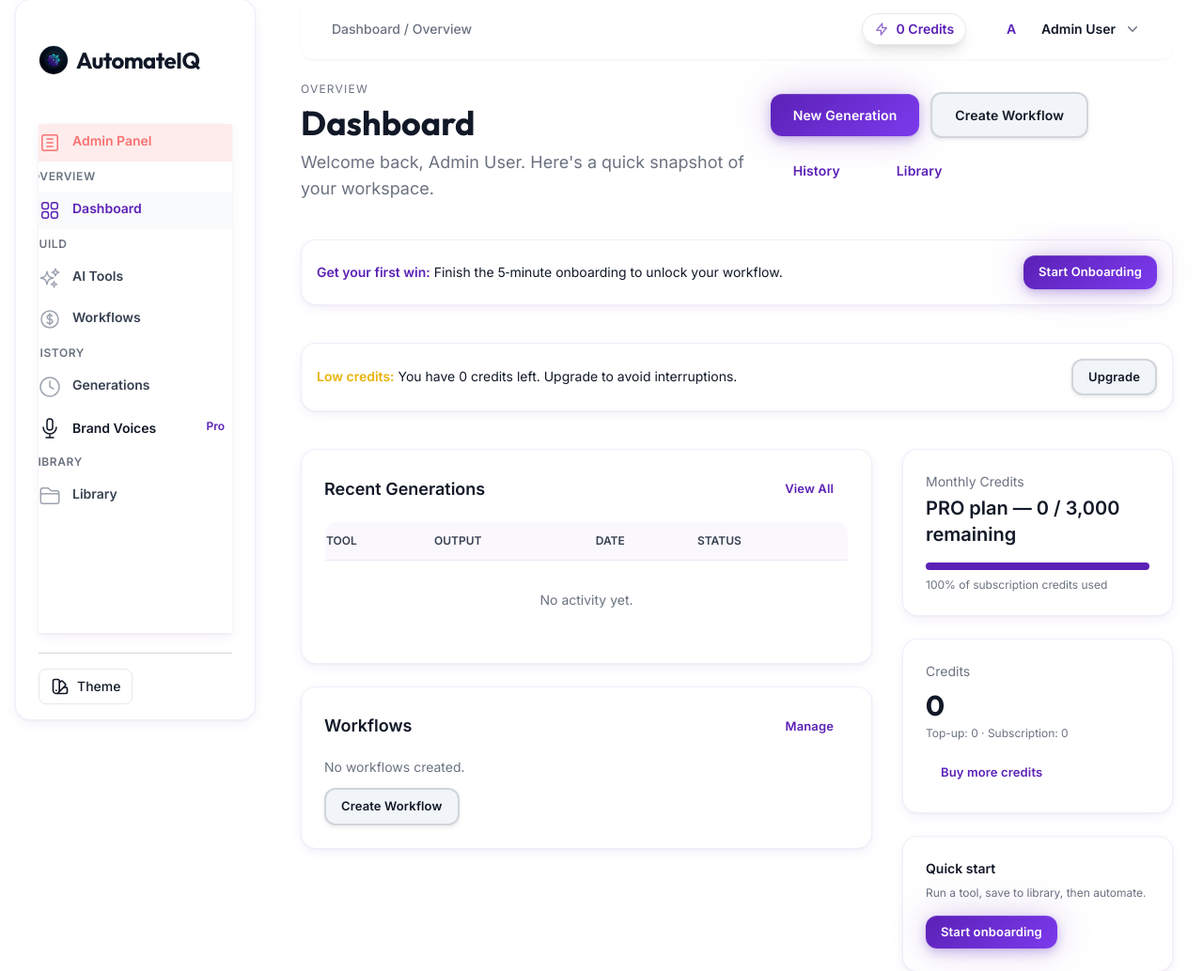
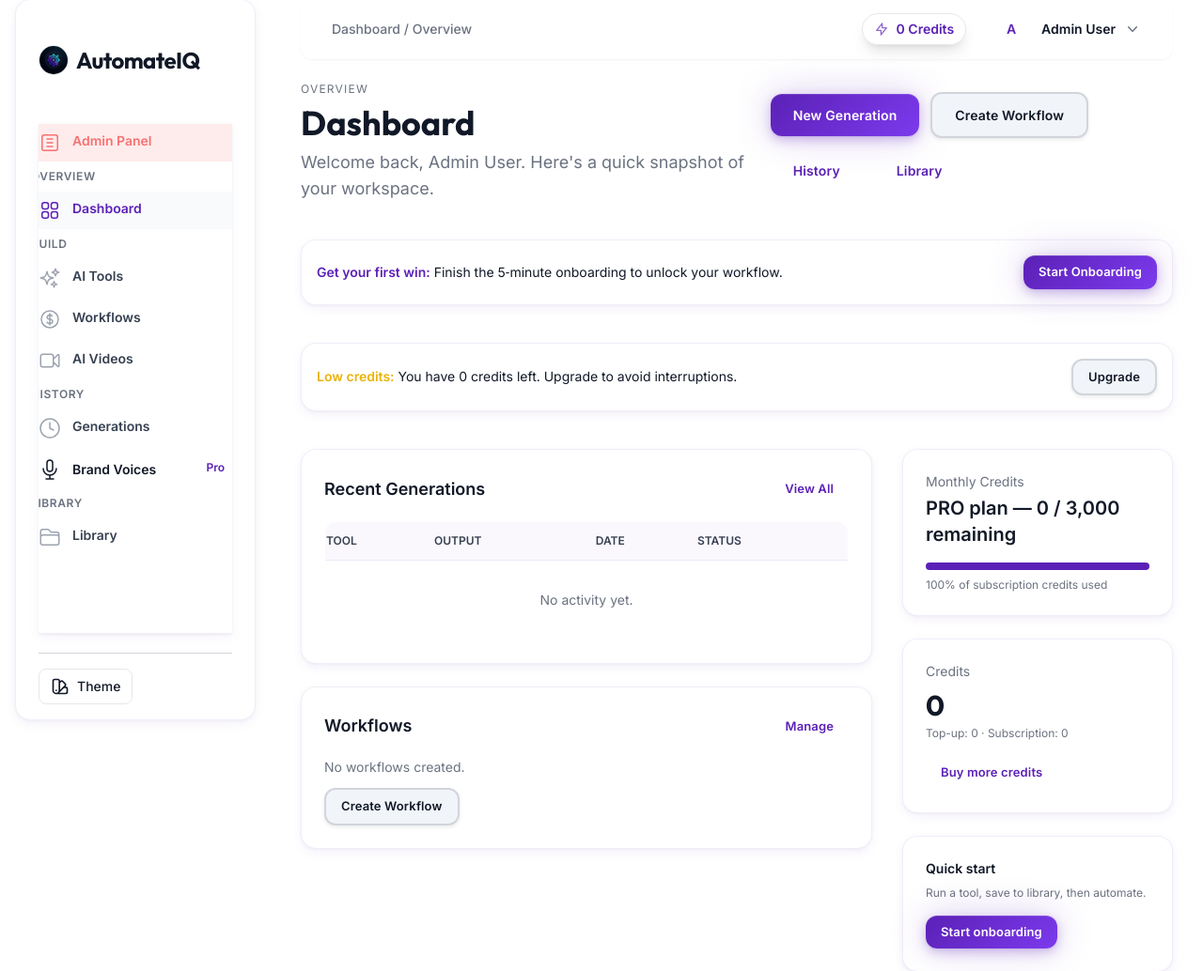
Before and after one commit to hammadjoiya1/AutomateIQ, a Laravel app: page /dashboard in a window 1280 px wide. Shown: the part 17-1051 px from the top of the page at 94% size. Run offline with Laravel 12, Linux system fonts and the light colour scheme; a user stored in the database is signed in; data comes from the database, SQL or seed files in the repository; data that the repository does not hold is empty; style sheets or scripts are compiled from the project's sources; some libraries are stand-ins or nearby versions.

Commit message:
Add AI Videos link to the dashboard sidebar menu

```diff
--- a/resources/views/layouts/partials/sidebar-links.blade.php
+++ b/resources/views/layouts/partials/sidebar-links.blade.php
@@ -48,6 +48,17 @@
         Workflows
     </a>
 </li>
+<li>
+    <a href="{{ route('videos.index') }}"
+        class="group flex gap-x-3 rounded-md p-2 text-sm font-semibold {{ request()->routeIs('videos.*') ? 'bg-gray-50 text-primary' : 'text-gray-700 hover:text-primary hover:bg-gray-50' }}">
+        <svg class="h-6 w-6 shrink-0 {{ request()->routeIs('videos.*') ? 'text-primary' : 'text-gray-400 group-hover:text-primary' }}"
+            fill="none" viewBox="0 0 24 24" stroke-width="1.5" stroke="currentColor">
+            <path stroke-linecap="round" stroke-linejoin="round"
+                d="M15.75 10.5l4.72-4.72a.75.75 0 011.28.53v11.38a.75.75 0 01-1.28.53l-4.72-4.72M4.5 18.75h9a2.25 2.25 0 002.25-2.25v-9a2.25 2.25 0 00-2.25-2.25h-9A2.25 2.25 0 002.25 7.5v9a2.25 2.25 0 002.25 2.25z" />
+        </svg>
+        AI Videos
+    </a>
+</li>
 <li class="text-xs font-semibold leading-6 text-text-muted uppercase tracking-wider mt-6 mb-2">History</li>
 <li>
     <a href="{{ route('tools.history') }}"
```
